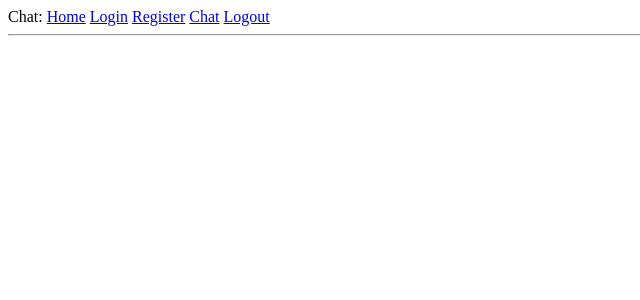
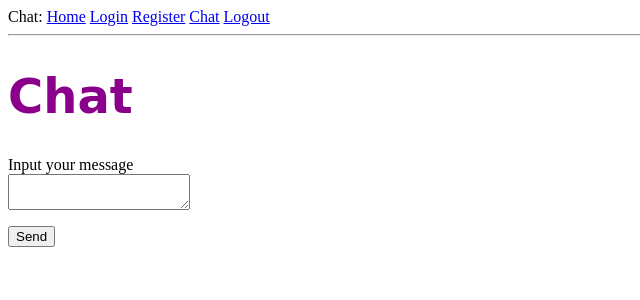
Before and after one commit to elenghazaryan/chat, a Flask app: template templates/chat.html in a window 1280 px wide. Shown: the top 300 px of the page, without its empty margins (0-640 px from the left). Run offline with Flask 2, Linux system fonts and the light colour scheme; the template is opened without the code that fills it: values that come from a table or form of the project are taken from there, others are empty.

Commit message:
added css and chat route

```diff
--- a/forms.py
+++ b/forms.py
@@ -1,5 +1,5 @@
 from flask_wtf import FlaskForm
-from wtforms import StringField, SubmitField, PasswordField, BooleanField
+from wtforms import StringField, SubmitField, PasswordField, BooleanField, TextAreaField
 from wtforms.validators import DataRequired, Length, EqualTo
 from models import User
 
@@ -57,3 +57,8 @@ class LoginForm(FlaskForm):
 
     def get_user(self):
         return User.query.filter_by(username=self.username.data).first()
+
+
+class ChatForm(FlaskForm):
+    message = TextAreaField('Input your message', validators=[DataRequired()])
+    send = SubmitField('Send')
--- a/server.py
+++ b/server.py
@@ -2,7 +2,7 @@ from flask import Flask, request, render_template, flash, redirect
 from flask_socketio import Namespace, emit, disconnect
 from extensions import db, socketio, migrate, argon2, login_manager
 from models import Message, User, AnonymousUser
-from forms import LoginForm, RegisterForm
+from forms import LoginForm, RegisterForm, ChatForm
 from flask_login import current_user, login_user, logout_user
 
 
@@ -68,8 +68,16 @@ def logout():
     return redirect('/login')
 
 
-# @app.route('/chat')
-# def chat():
+@app.route('/chat')
+def chat():
+    form = ChatForm(request.form)
+    if not current_user.is_authenticated:
+        return redirect('/register')
+    else:
+        return render_template('chat.html', title='Chat', form=form)
+
+    # if form.validate_on_submit():
+    #     return redirect('/chat')
 
 
 class ChatSocksApi(Namespace):
--- a/templates/base.html
+++ b/templates/base.html
@@ -16,5 +16,8 @@
         </div>
         <hr>
         {% block content %}{% endblock %}
+    <style>
+
+    </style>
     </body>
 </html>
--- a/templates/chat.html
+++ b/templates/chat.html
@@ -1,5 +1,20 @@
 {% extends "base.html" %}
 
 {% block content %}
-
+    <h1>Chat</h1>
+    <form action="" method="post">
+        {{ form.hidden_tag() }}
+        <p>
+            {{ form.message.label }}<br>
+            {{ form.message(size=2) }}
+        </p>
+        <p>{{ form.send() }}</p>
+    </form>
+<style>
+h1 {
+  color: darkmagenta;
+  font-family: cursive;
+  font-size: 300%;
+}
+</style>
 {% endblock %}
```
Also changed, not shown: templates/index.html (+21 -1 lines), templates/login.html (+7 -0 lines), templates/register.html (+7 -0 lines).
